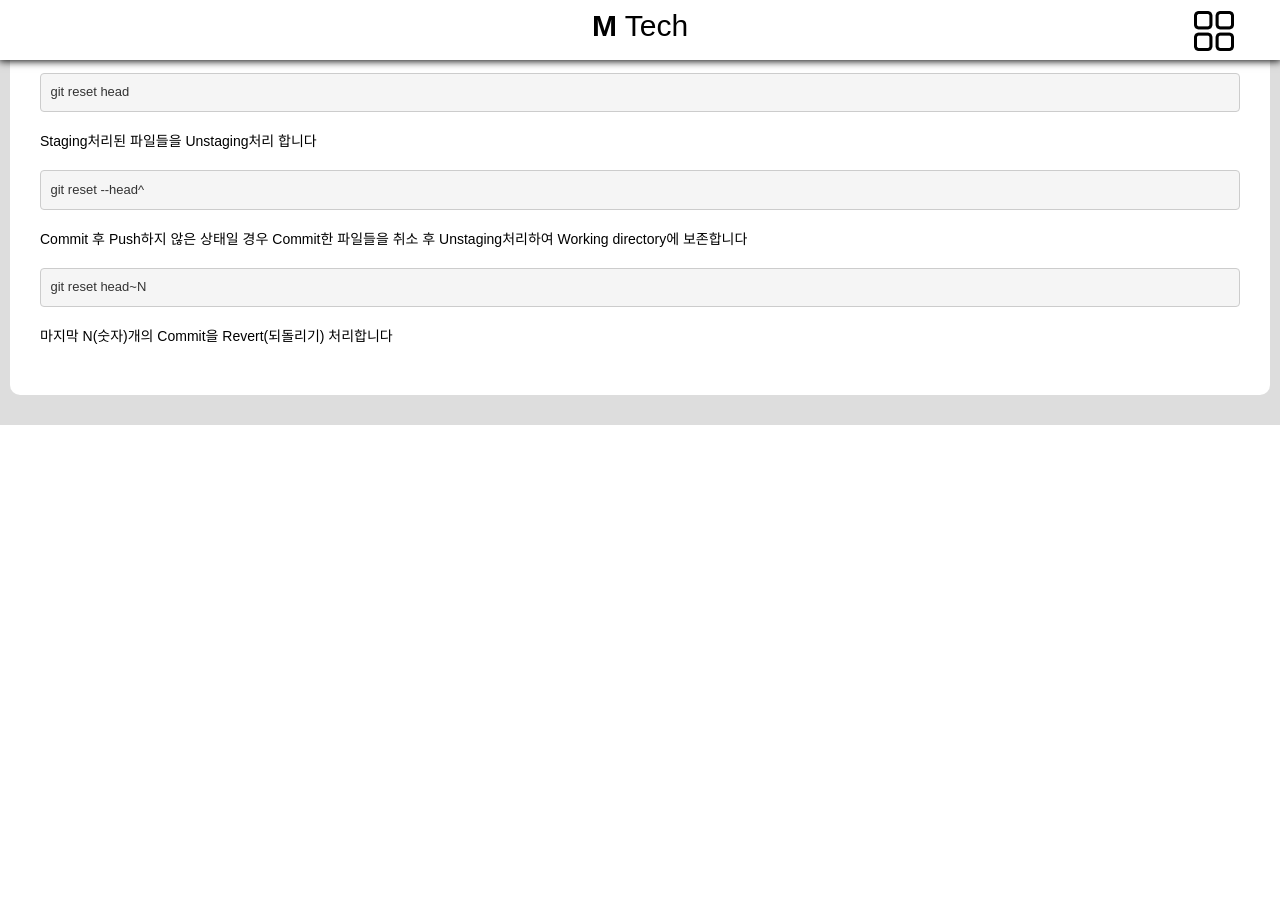
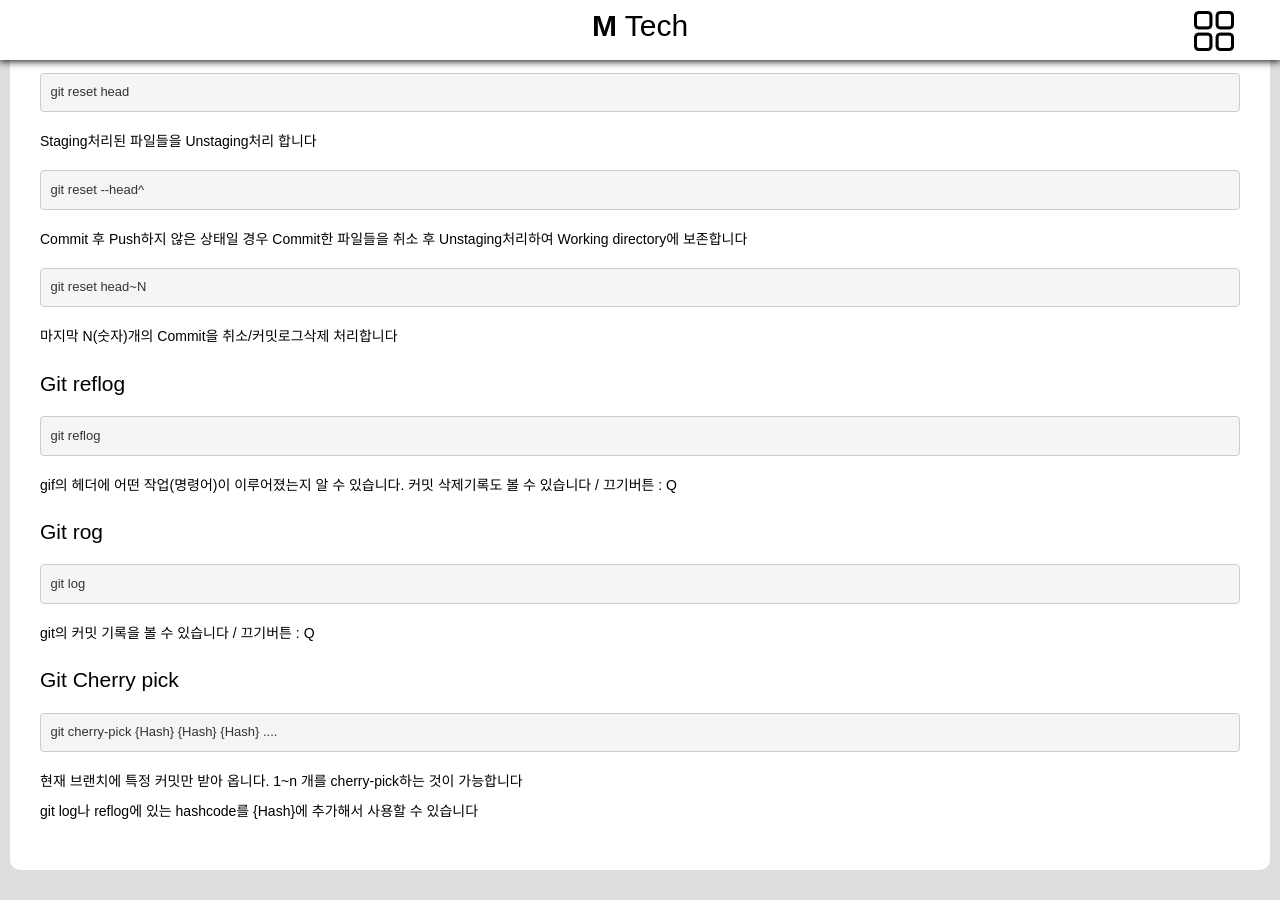
Before and after one commit to leemugeun/leemugeun.github.io, a Jekyll site: the page built from _posts/2020-01-12-main-git.md, in a window 1280 px wide and 900 px high, scrolled down 4082 px. Built offline with Jekyll 4.4.1, drawn with Linux system fonts in a browser that asks for light colours; before the commit the page ends 4507 px from its top, so only the background shows below that.

Commit message:
2020-03-06 Profile

````diff
--- a/_layouts/post.html
+++ b/_layouts/post.html
@@ -15,6 +15,7 @@
             <div id="p_nav_menu" class="p_nav_menu">
                 {% for item in site.data.menu.list %}
                 <ul>
+                    {% if item.title != "Profile" %}
                     <li data-navdep="1" class="nav_onedep">
                         <img class="nav_icon" src={{item.icon}} height="27">
                         {% if item.title == "Main" %}
@@ -23,6 +24,7 @@
                         {{ item.title }}
                         {% endif %}
                     </li>
+                    {% endif %}
 
                     {% if item.sub_yn == "Y" %}
                     <ul data-navdep="2" class="nav_twodep">
@@ -66,7 +68,7 @@
                     {% if page.title == "Main" %}
                     <div>
                         {% for post in site.posts %}
-                        {% if post.title != "Main" %}
+                        {% if post.title != "Main" and post.title != "Profile" %}
                           <div class="p_lst">
                             <a href="{{ post.url }}">
                                 <p class="p_lst_title">{{ post.postname }}</p>
--- a/_posts/2020-01-12-main-git.md
+++ b/_posts/2020-01-12-main-git.md
@@ -202,4 +202,29 @@ Commit 후 Push하지 않은 상태일 경우 Commit한 파일들을 취소 후
 git reset head~N
 ```
 
-마지막 N(숫자)개의 Commit을 Revert(되돌리기) 처리합니다
+마지막 N(숫자)개의 Commit을 취소/커밋로그삭제 처리합니다
+
+## Git reflog
+
+```console
+git reflog
+```
+
+gif의 헤더에 어떤 작업(명령어)이 이루어졌는지 알 수 있습니다. 커밋 삭제기록도 볼 수 있습니다 / 끄기버튼 : Q
+
+## Git rog
+
+```console
+git log
+```
+
+git의 커밋 기록을 볼 수 있습니다 / 끄기버튼 : Q
+
+## Git Cherry pick
+
+```console
+git cherry-pick {Hash} {Hash} {Hash} ....
+```
+
+현재 브랜치에 특정 커밋만 받아 옵니다. 1~n 개를 cherry-pick하는 것이 가능합니다
+git log나 reflog에 있는 hashcode를 {Hash}에 추가해서 사용할 수 있습니다
````
Also changed, not shown: _data/menu.json (+7 -0 lines), _posts/2020-01-04-main-jekyll.md (+1 -1 lines), _posts/2020-03-06-profile.md (added, +37 -0 lines).
